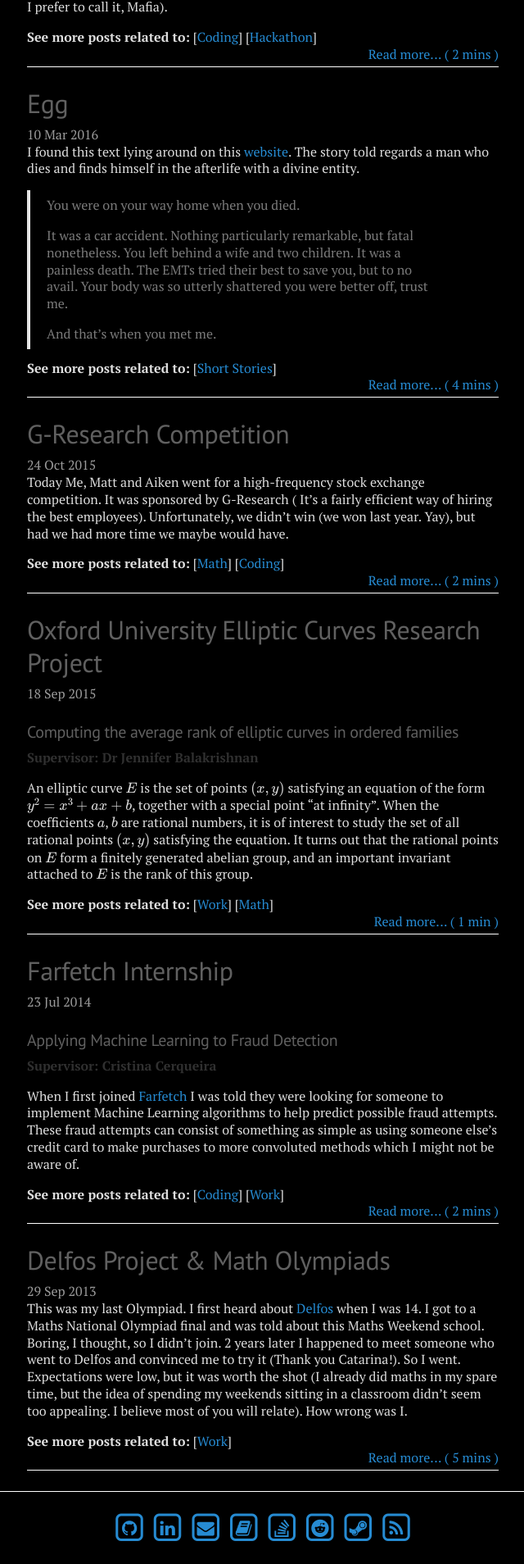
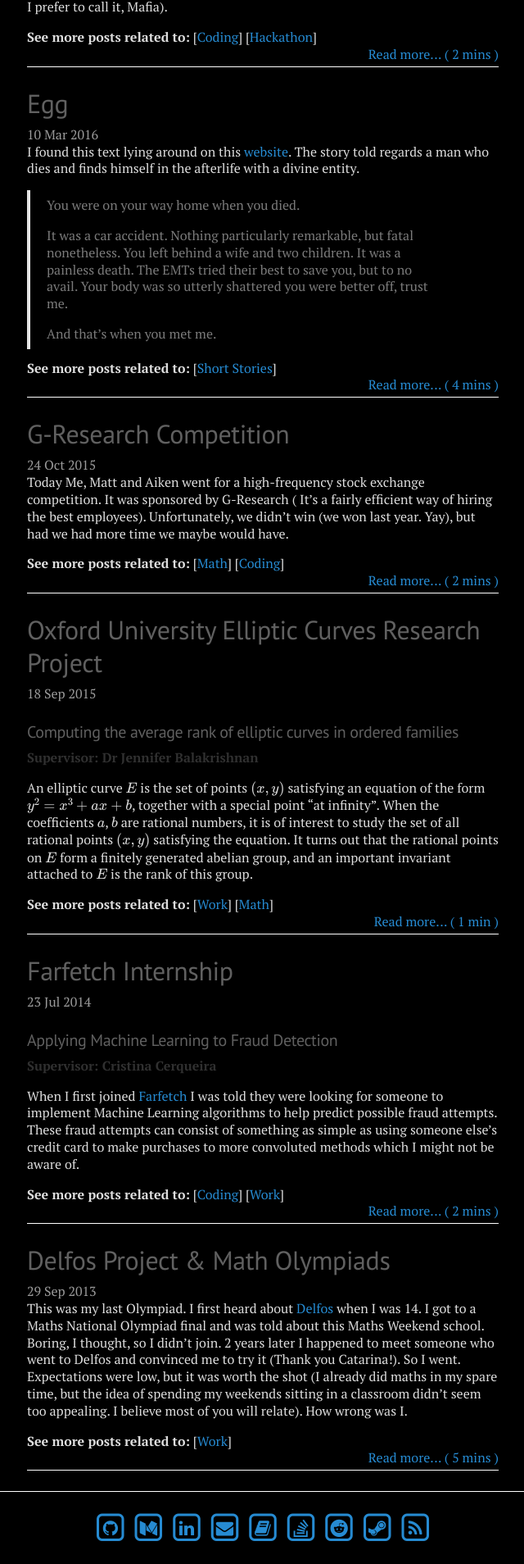
Before and after one commit to migueltorrescosta/migueltorrescosta.github.io, a Jekyll site: the page built from index.md, in a window 1280 px wide. Shown: the part 4019-5927 px from the top of the page at 82% size, without its empty margins (319-959 px from the left). Built offline with Jekyll 4.4.1, drawn with Linux system fonts in a browser that asks for light colours; formulas are drawn with MathJax 3.

Commit message:
Added Medium to footer

```diff
--- a/_includes/footer.html
+++ b/_includes/footer.html
@@ -2,10 +2,18 @@
   <hr>
   <div class="footer-item">
     <div id="contact-list" style="text-align: center">
+
       <a href="https://github.com/{{ site.author.github}}">
         <span class="fa-stack fa-lg">
           <i class="fa fa-square-o fa-stack-2x"></i>
           <i class="fa fa-github fa-stack-1x"></i>
+        </span>
+      </a>
+
+      <a href="https://medium.com/@{{ site.author.medium}}">
+        <span class="fa-stack fa-lg">
+          <i class="fa fa-square-o fa-stack-2x"></i>
+          <i class="fa fa-medium fa-stack-1x"></i>
         </span>
       </a>
 
--- a/_includes/share.html
+++ b/_includes/share.html
@@ -5,6 +5,12 @@
       <span class="fa-stack fa-lg">
         <i class="fa fa-square-o fa-stack-2x"></i>
         <i class="fa fa-github fa-stack-1x"></i>
+      </span>
+    </a>
+    <a href="https://medium.com/@{{ site.author.medium}}">
+      <span class="fa-stack fa-lg">
+        <i class="fa fa-square-o fa-stack-2x"></i>
+        <i class="fa fa-medium fa-stack-1x"></i>
       </span>
     </a>
     <a href="https://linkedin.com/in/{{ site.author.linkedin}}">
```
